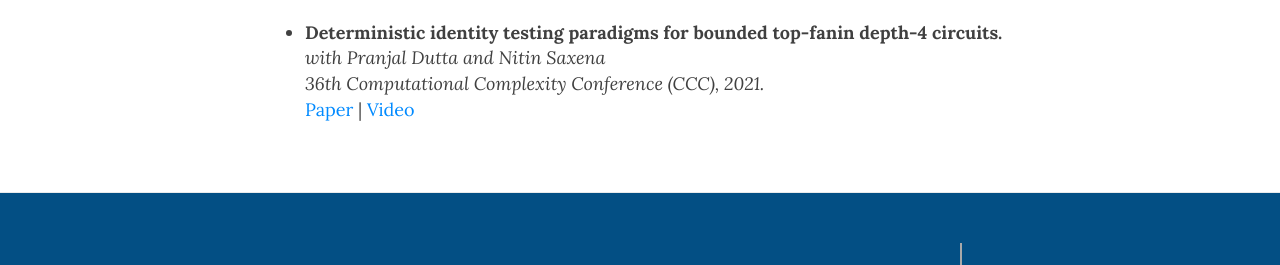
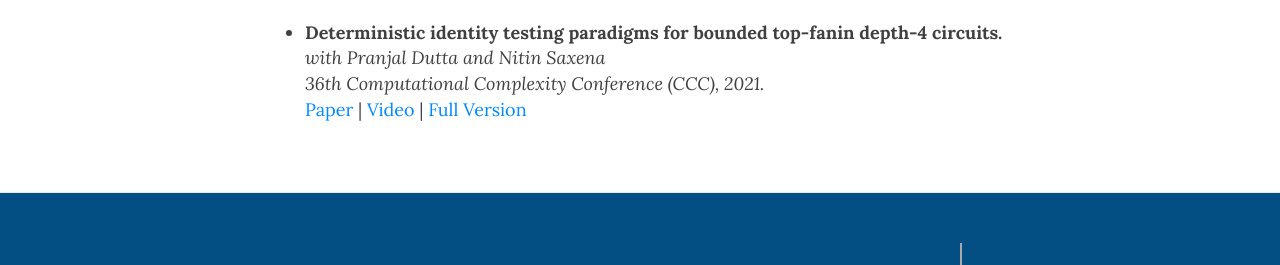
Before and after one commit to prateekdwv/prateekdwv.github.io, a Jekyll site: the page built from research.md, in a window 1280 px wide and 984 px high. Shown: the part 405-670 px from the top of the window. Built offline with Jekyll 4.4.1, drawn with Linux system fonts in a browser that asks for light colours; nearby versions of some CDN libraries.

Commit message:
Added full version of CCC Paper

```diff
--- a/research.md
+++ b/research.md
@@ -12,4 +12,4 @@
 - Deterministic identity testing paradigms for bounded top-fanin depth-4 circuits.
 : *with Pranjal Dutta and Nitin Saxena* <br/>
 *36th Computational Complexity Conference (CCC), 2021.* <br/>
-[Paper](/papers/pit-depth4-didi.pdf) | [Video](https://youtu.be/kK4283WJ7HI)
+[Paper](/papers/pit-depth4-didi.pdf) | [Video](https://youtu.be/kK4283WJ7HI) | [Full Version](/papers/pit-depth4-didi-fullversion.pdf)
```
Also changed, not shown: 2 other files.
